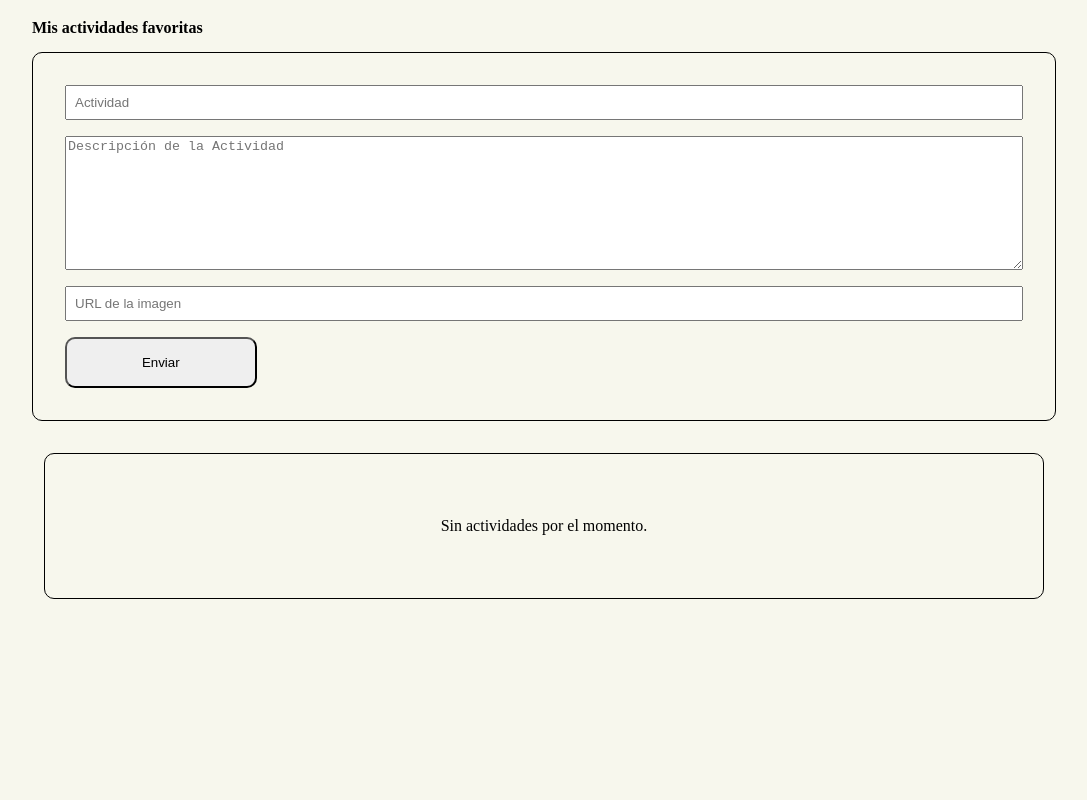
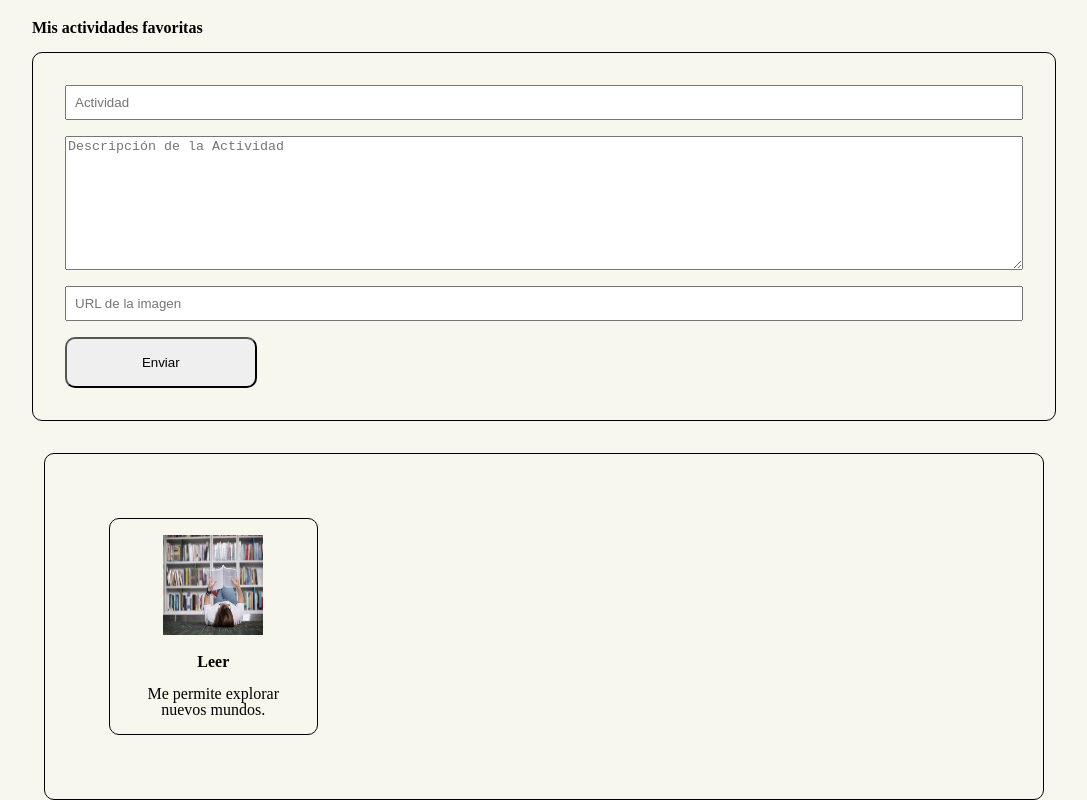
Before and after one commit to courreges-do/Henry-Project-1, a plain HTML site: page index.html in a window 1280 px wide. Shown: the part 451-1251 px from the top of the page, without its empty margins (96-1183 px from the left). Before the commit the page ends 1050 px from the top, so only its background shows below. Drawn offline with Linux system fonts and the light colour scheme.

Commit message:
addingmorecss

```diff
--- a/index.html
+++ b/index.html
@@ -45,7 +45,13 @@
         <input type="text" name="imagen" id="imagen" class="input_text" placeholder="URL de la imagen"/>
         <button type="submit" id="boton">Enviar</button>
     </form>
-    <div id="ActivityContainer">Sin actividades por el momento.</div>
+    <div id="activityContainer">
+      <div class="activitiesCards">
+         <img src="./assets/leer.jpg" alt="activityImage" title="activity-image"/>
+         <h3 class="activityCardTitle">Leer</h3>
+         <p class="activityCardDescription">Me permite explorar nuevos mundos.</p>
+      </div>
+    </div>
  </section>
 
  </main>
--- a/scripts/index.js
+++ b/scripts/index.js
@@ -25,9 +25,6 @@
  }
 
  const repo =  new Repository();
-/*
- repo.createActivity("leer","me gusta descubrir mundos nuevos","https://www.google.com/url?sa=i&url=https%3A%2F%2Fwww.abc.es%2Fcultura%2Flibros%2F20130423%2Fabci-beneficios-lectura-libro-201304221632.html&psig=AOvVaw2ORSmOpM88-IVex6xNgDLj&ust=1719845141854000&source=images&cd=vfe&opi=89978449&ved=0CBEQjRxqFwoTCLiYnd3Ig4cDFQAAAAAdAAAAABAE")
- */
 
     function buildActivity (activity) {
     const {id, title, description, imgUrl} = activity;
--- a/styles/styles.css
+++ b/styles/styles.css
@@ -67,11 +67,25 @@
     padding: 1rem;
     text-align: center;
   }
-  #ActivityContainer{
+  #activityContainer{
     width: 85%;
     border: 1px solid black;
     border-radius: 10px;
     text-align: center;
     padding: 4rem;
     margin: auto;
+    display: grid;
+    grid-template-columns: repeat(3, 24%);
   }
+  .activitiesCards{
+    border: 1px solid black;
+    border-radius: 10px;
+    padding: 1em;
+  }
+  .activityCardTitle{
+    font-weight: bold;
+    margin-top: 1em;
+  }
+  .activityCardDescription{
+    margin-top: 1em;
+  }
```
Also changed, not shown: assets/gimnasio.jpg (added), assets/leer.jpg (added).
